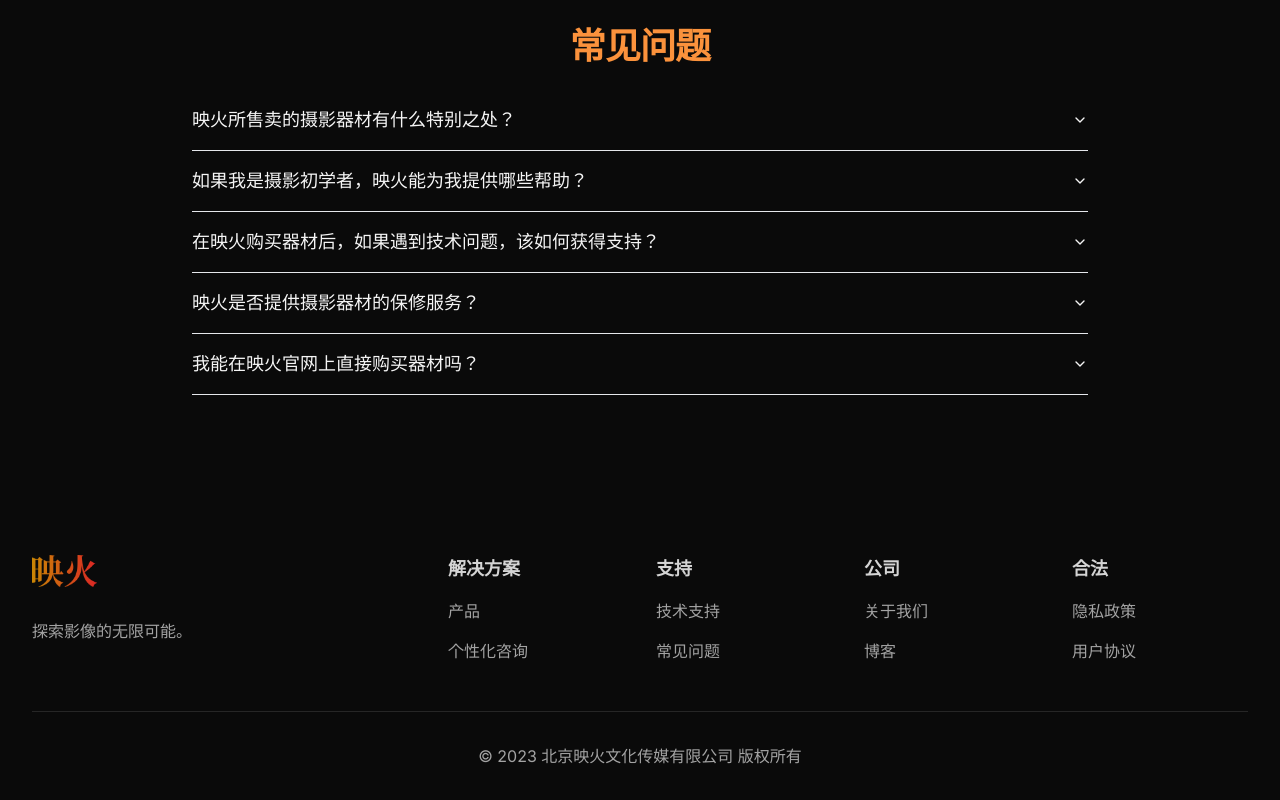
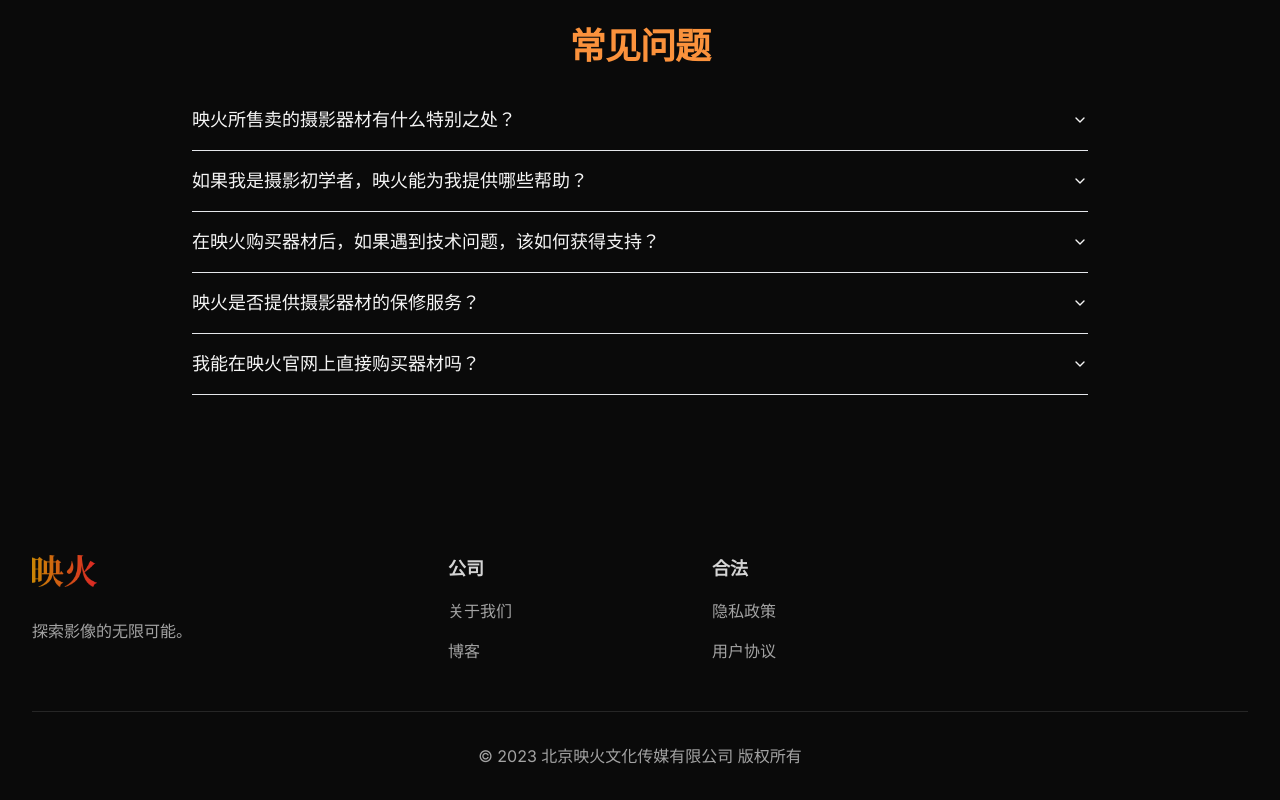
Before and after one commit to dabaz-diebold-dai/yinghuo, a Next.js app: page / in a window 1280 px wide. Shown: the part 2619-3419 px from the top of the page. Built offline with nearby package versions, Linux system fonts and the light colour scheme.

Commit message:
Update Footer.tsx

```diff
--- a/components/sections/Footer.tsx
+++ b/components/sections/Footer.tsx
@@ -10,7 +10,7 @@ export default function Footer() {
       </h2>
       <div className="max-w-7xl mx-auto py-4 px-4 sm:px-6 lg:py-8 lg:px-8">
         <div className="xl:grid xl:grid-cols-3 xl:gap-8">
-          <div className="space-y-8 xl:col-span-1">
+          <div className="space-y-8 xl:col-span-1 justify-start">
             <img
               className="h-8"
               src="/images/logo-with-text.png"
@@ -21,33 +21,7 @@ export default function Footer() {
             </p>
           </div>
           <div className="mt-12 grid grid-cols-2 gap-8 xl:mt-0 xl:col-span-2">
-            <div className="md:grid md:grid-cols-2 md:gap-8">
-              <div>
-                <h3 className="text-lg font-semibold text-neutral-300">解决方案</h3>
-                <ul role="list" className="mt-4 space-y-4">
-                  {footerNavItems.solutions.map((item) => (
-                    <li key={item.name}>
-                      <a href={item.href} className="text-base text-neutral-400 hover:text-neutral-500">
-                        {item.name}
-                      </a>
-                    </li>
-                  ))}
-                </ul>
-              </div>
-              <div className="mt-12 md:mt-0">
-                <h3 className="text-lg font-semibold text-neutral-300">支持</h3>
-                <ul role="list" className="mt-4 space-y-4">
-                  {footerNavItems.support.map((item) => (
-                    <li key={item.name}>
-                      <a href={item.href} className="text-base text-neutral-400 hover:text-neutral-500 transition-colors">
-                        {item.name}
-                      </a>
-                    </li>
-                  ))}
-                </ul>
-              </div>
-            </div>
-            <div className="md:grid md:grid-cols-2 md:gap-8">
+            <div className="md:grid md:grid-cols-2 md:gap-36">
               <div>
                 <h3 className="text-lg font-semibold text-neutral-300">公司</h3>
                 <ul role="list" className="mt-4 space-y-4">
@@ -76,7 +50,7 @@ export default function Footer() {
           </div>
         </div>
         <div className="mt-12 border-t border-neutral-800 pt-8">
-          <p className="text-base text-neutral-400 xl:text-center">&copy; {today.getFullYear()} 北京映火文化传媒有限公司 版权所有</p>
+          <p className="text-base text-neutral-400 text-center">&copy; {today.getFullYear()} 北京映火文化传媒有限公司 版权所有</p>
         </div>
       </div>
     </footer>
```
